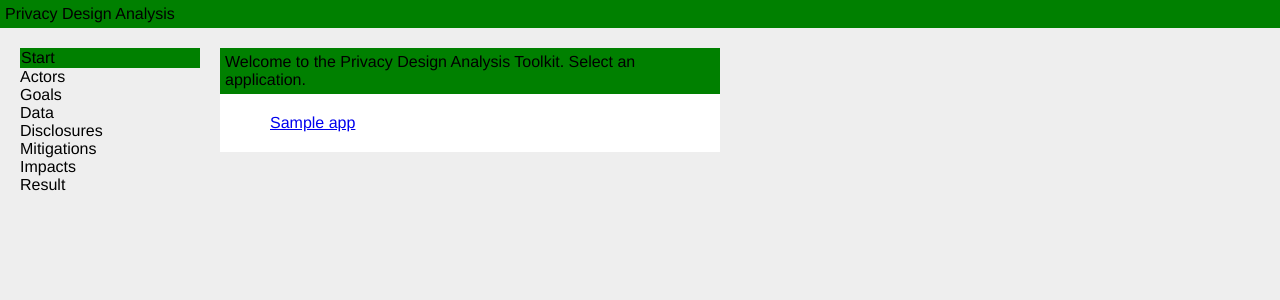
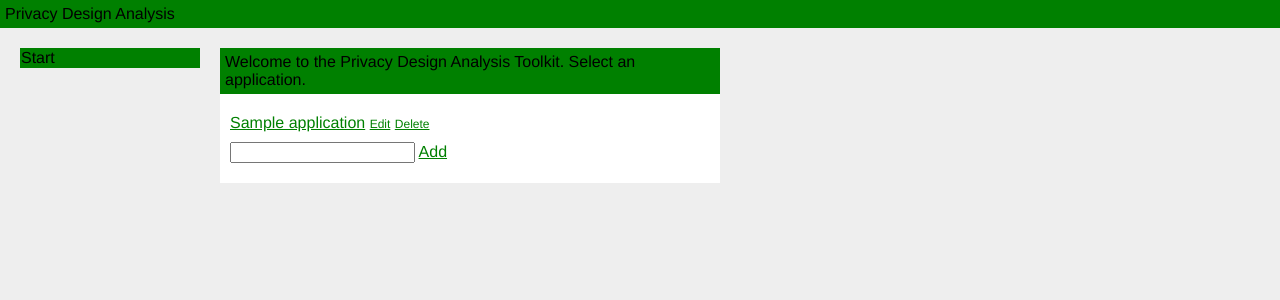
Before and after one commit to alsmola/privacydesignanalyzer, a Flask app: template templates/start.html in a window 1280 px wide. Shown: the top 300 px of the page. Run offline with Flask 2, Linux system fonts and the light colour scheme; the template is opened without the code that fills it: most values are stand-ins (such as "Sample title", 1, 10 or a date in 2020).

Commit message:
Added support for adding/editing applications, plus fadeIn and fadeOut transitions

```diff
--- a/front.py
+++ b/front.py
@@ -4,11 +4,30 @@ from flaskext.sqlalchemy import SQLAlchemy
 import main
 
 app = Flask(__name__)
-app_id = 1
 
 @app.route("/")
 def start():
-    return render_template('start.html', apps = Application.query.all())
+    return render_template('start.html', applications = Application.query.all())
+
+@app.route("/application", methods = ['POST',])
+def application():
+    id = request.form['id']
+    name = request.form['name']
+    verb = request.form['verb']
+    if verb == 'create':
+        application = Application(name)
+        db.session.add(application)
+    else:
+        application = Application.query.filter_by(id=id).first()
+        if (verb == 'delete'):
+            db.session.delete(application)
+        elif (verb == 'edit'):
+            new_name = request.form['newName']
+            application.name = new_name
+            name = new_name
+    db.session.commit()
+    id = application.id
+    return jsonify(id=id, name=name, verb=verb, parent_id=-1, success = True, type = 'application', parent_type = 'none')
 
 @app.route("/actors", methods=['GET',])
 def actors():
@@ -38,8 +57,9 @@ def actor():
 
 @app.route("/goals")
 def goals():
+    app_id = request.args['app_id']
     actors = Actor.query.filter_by(app_id=app_id).all()
-    return render_template('goals.html', actors = Actor.query.filter_by(app_id=app_id).all())
+    return render_template('goals.html', actors = Actor.query.filter_by(app_id=app_id).all(), app_id=app_id)
 
 @app.route('/goal', methods=['POST',])
 def goal():
@@ -65,7 +85,8 @@ def goal():
 
 @app.route("/data")
 def data():
-    return render_template('data.html', actors = Actor.query.filter_by(app_id=app_id).all())
+    app_id = request.args['app_id']
+    return render_template('data.html', actors = Actor.query.filter_by(app_id=app_id).all(), app_id=app_id)
 
 @app.route('/datum', methods=['POST',])
 def datum():
@@ -90,6 +111,7 @@ def datum():
 
 @app.route("/disclosures")
 def disclosures():
+    app_id = request.args['app_id']
     return render_template('disclosures.html', actors = Actor.query.filter_by(app_id=app_id).all(), disclosures = Disclosure.query.filter_by(app_id=app_id).all(), app_id = app_id)
 
 @app.route("/disclosure", methods=['POST',])
@@ -111,7 +133,8 @@ def disclosure():
 
 @app.route("/mitigations")
 def mitigations():
-    return render_template('mitigations.html', disclosures = Disclosure.query.filter_by(app_id=app_id).all(), mitigations = Mitigation.query.filter_by(app_id=app_id).all(), categories=main.categories, app_id = app_id)
+    app_id = request.args['app_id']
+    return render_template('mitigations.html', disclosures = Disclosure.query.filter_by(app_id=app_id).order_by(Disclosure.from_actor_id, Disclosure.datum_id, Disclosure.to_actor_id).all(), mitigations = Mitigation.query.filter_by(app_id=app_id).all(), categories=main.categories, app_id = app_id)
 
 @app.route("/mitigation", methods=['POST',])
 def mitigation():
@@ -131,6 +154,7 @@ def mitigation():
 
 @app.route("/impacts")
 def impacts():
+    app_id = request.args['app_id']
     return render_template('impacts.html', impacts = Impact.query.filter_by(app_id=app_id).all(), mitigations = Mitigation.query.filter_by(app_id=app_id).all(), actors = Actor.query.filter_by(app_id=app_id).all(), app_id = app_id)
 
 @app.route("/impact", methods=['POST',])
@@ -151,7 +175,8 @@ def impact():
 
 @app.route("/result")
 def result():
-    return render_template('result.html')
+    app_id = request.args['app_id']
+    return render_template('result.html', app_id=app_id)
 
 @app.route("/reset")
 def reset():
--- a/static/script.js
+++ b/static/script.js
@@ -1,6 +1,10 @@
 function addResult(result) {
     if (result['success']) {
-        $('#' + result['parent_type'] + '-' + result['parent_id']).append(getItemHtml(result['name'], result['type'], result['id']));
+        if (result['parent_type'] == 'none') {
+            $('#applications').append(getItemHtml(result['name'], result['type'], result['id'])).fadeIn();
+        } else {
+            $('#' + result['parent_type'] + '-' + result['parent_id']).append(getItemHtml(result['name'], result['type'], result['id'])).fadeIn();
+        }
         $('.add-name').val('');
     } else {
         $('.error').html(result['message']);
@@ -13,7 +17,7 @@ function editResult(result) {
         $(rowToUpdate).find('.update-name').val(result['name']);
         $(rowToUpdate).find('.name').text(result['name']);
         $(rowToUpdate).find('.update-form').hide();
-        $(rowToUpdate).find('.edit-delete').show();
+        $(rowToUpdate).find('.edit-delete').fadeIn('slow');
     } else {
         $('.error').html(result['message']);
     }
@@ -24,26 +28,31 @@ function deleteResult(result) {
     if (result['success']) {
         rowToDelete = $('#' + result['type'] + '-' + result['id']);
         $(rowToDelete).fadeOut();
-        $(rowToDelete).remove();
     } else {
         $('.error').html(result['message']);
     }
 }
 
 function getItemHtml(name, type, id) {
-    return '\
+    html = '\
     <li class="item" id="' + type + '-' + id + '">\
         <form class="update-form">\
             <input class="update-name" value="' + name + '">\
             <a class="update" href="#">Update</a>\
             <a class="cancel" href="#">Cancel</a>\
         </form>\
-        <div class="edit-delete">\
-            <span class="name">' + name + '</span>\
+        <div class="edit-delete">'
+    if (type == 'application') {
+        html += '<a href="/actors?app_id=' + id + '"><span class="name">' + name + '</span></a>'
+    } else {
+        html += '<span class="name">' + name + '</span>'
+    }
+    html += '\
             <a class="edit" href="#">Edit</a>\
             <a class="delete" href="#">Delete</a>\
         </div>\
     </li>'
+    return html;
 }
 
 function error(thrownError) {
@@ -52,17 +61,21 @@ function error(thrownError) {
 
 $(document).ready(function () {
 
-
-    $(".add").click(function() {
-        var name = $(this).siblings('.add-name').val();
-        var parentId = $(this).parent().siblings('.list').attr('id').split('-')[1];
-        var type = $(this).siblings('.type').val();
+    $('.add-form').submit(function(event) {
+        event.preventDefault();
+        var name = $(this).children('.add-name').val();
+        var parentId = $(this).siblings('.list').attr('id').split('-')[1];
+        var type = $(this).children('.type').val();
         $.post('/' + type,
             { name : name, verb: 'create', id: -1, parent_id: parentId},
             function(data) {
                 addResult(data);
             }
         ).error(function(xhr, ajaxOptions, thrownError) { error(thrownError) } );
+    });
+
+    $('.add').click(function() {
+        $(this).parents('.add-form').submit();
     });
 
     $('.delete').live('click', function () {
@@ -80,23 +93,24 @@ $(document).ready(function () {
 
     $('.edit').live('click', function() {
         $(this).parent().hide();
-        $(this).parent().siblings('.update-form').show();
+        $(this).parent().siblings('.update-form').fadeIn();
     })
 
     $('.cancel').live('click', function() {
         $(this).parent().hide();
-        $(this).parent().siblings('.edit-delete').show();
+        $(this).parent().siblings('.edit-delete').fadeIn();
     })
 
-    $('.update').live('click', function () {
-        var name = $(this).parent().siblings('.edit-delete').children('.name').text();
-        var newName = $(this).siblings('.update-name').val();
+    $('.update-form').live('submit', function(event) {
+        event.preventDefault();
+        var name = $(this).siblings('.edit-delete').children('.name').text();
+        var newName = $(this).children('.update-name').val();
         var type = $(this).parents('.item').attr('id').split('-')[0];
         var id = $(this).parents('.item').attr('id').split('-')[1];
         var parentId = $(this).parents('.list').attr('id').split('-')[1];
         if (name == newName) {
             $(this).parent().hide();
-            $(this).parent().siblings('.edit-delete').show();
+            $(this).parent().siblings('.edit-delete').fadeIn();
             return;
         }
         $.post('/' + type,
@@ -106,4 +120,8 @@ $(document).ready(function () {
             }
         ).error(function(xhr, ajaxOptions, thrownError) { error(thrownError) } );
     });
+
+    $('.update').live('click', function () {
+        $(this).parents('.update-form').submit();
+    });
 });
--- a/static/style.css
+++ b/static/style.css
@@ -50,6 +50,10 @@ input, select { vertical-align: middle; }
 body {
 font-family: "Helvetica Neue", Arial, Helvetica, sans-serif;
 background: #eee;
+}
+
+a {
+color: green;
 }
 
 p, #title {
@@ -115,6 +119,10 @@ float: left;
 float: right;
 }
 
+.edit, .delete, .update, .cancel {
+font-size: .75em;
+}
+
 .list {
 list-style: none;
 }
@@ -139,7 +147,6 @@ margin: 10px 0;
 table {
 border: 1px solid #888;
 text-align: center;
-
 }
 
 td {
--- a/templates/goals.html
+++ b/templates/goals.html
@@ -27,8 +27,8 @@
     </div>
     {% endfor %}
     <div id="nav">
-        <a class="prev" href="/actors?app_id={{ app_id }}">&lt; Prev (Actors)</a>
-        <a class="next" href="/goals?app_id={{ app_id }}">Next (Data) &gt;</a>
+        <a class="prev" href="/disclosures?app_id={{ app_id }}">&lt; Prev (Data)</a>
+        <a class="next" href="/mitigations?app_id={{ app_id }}">Next (Mitigations) &gt;</a>
     </div>
 </div>
 {% endblock %}
--- a/templates/start.html
+++ b/templates/start.html
@@ -3,14 +3,30 @@
 <script type="text/javascript">
     $(document).ready(function () {
         $('#start').addClass('selected');
+        $('#actors').hide();
+        $('#data').hide();
+        $('#goals').hide();
+        $('#disclosures').hide();
+        $('#mitigations').hide();
+        $('#impacts').hide();
+        $('#result').hide();
     });
 </script>
     <div class="question">
         <p id="welcome">Welcome to the Privacy Design Analysis Toolkit. Select an application.</p>
-        <ul id="apps">
-        {% for app in apps %}
-            <li><a href="/actors?app_id={{ app.id }}"> {{ app.name }} </a></li>
-        {% endfor %}
-        </ul>
+        <div class="response">
+            <ul id="applications" class="list">
+                <script type="text/javascript">
+                {% for application in applications %}
+                    $("#applications").append(getItemHtml("{{ application.name }}", "application", "{{ application.id }}"));
+                {% endfor %}
+                </script>
+            </ul>
+            <form class="add-form">
+              <input class="add-name">
+              <input type="hidden" class="type" value="application"/>
+              <a class="add" href="#">Add</a>
+            </form>
+        </div>
     </div>
 {% endblock %}
```
